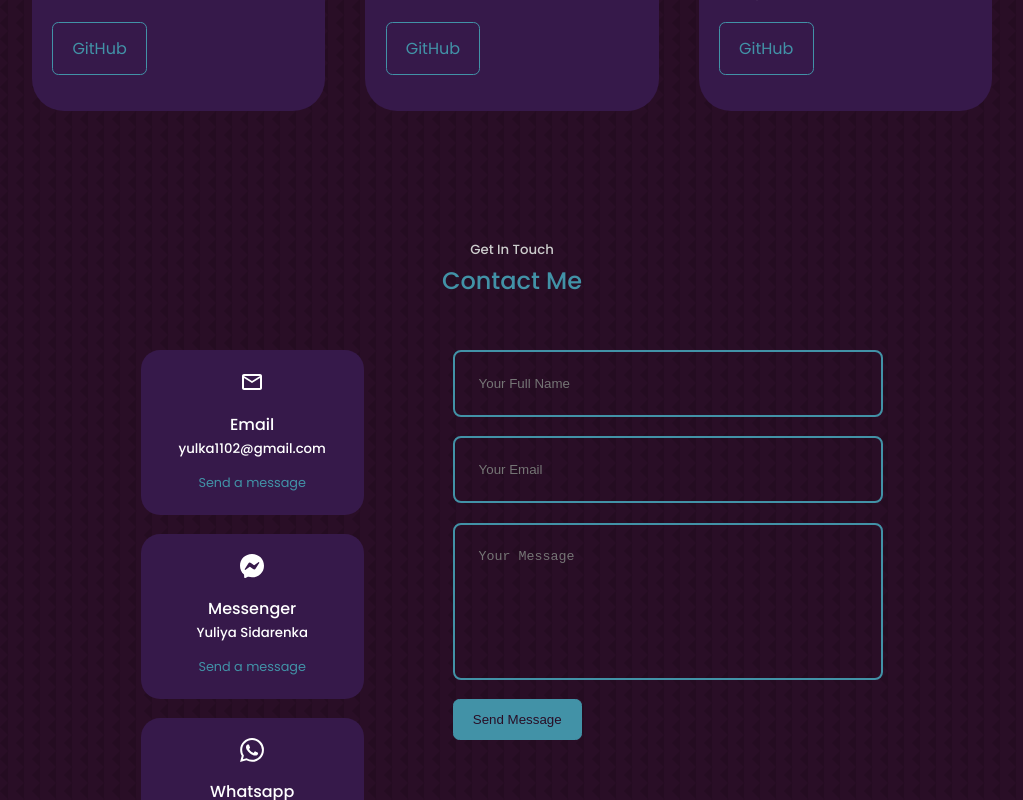
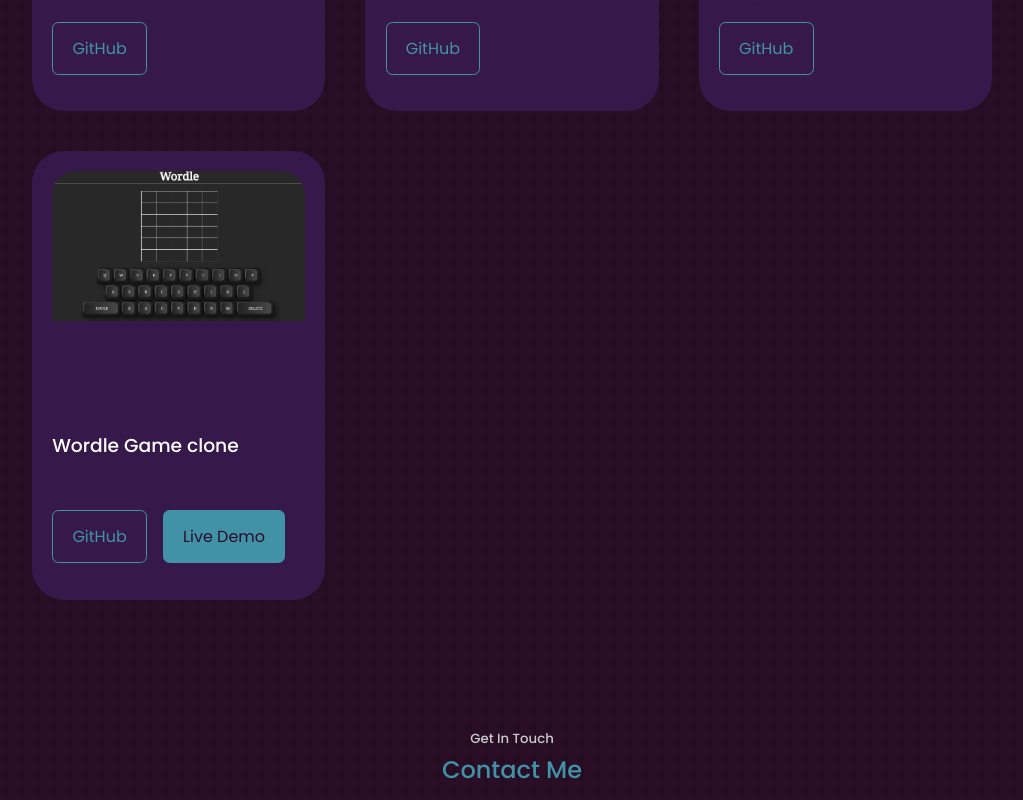
Before and after one commit to YuliyaSi/portfolio-react, a React (Create React App) app: page / in a window 1280 px wide. Shown: the part 3937-4737 px from the top of the page, without its empty margins (128-1151 px from the left). Built offline with nearby package versions, Linux system fonts and the light colour scheme.

Commit message:
changes for Experience.jsx

```diff
--- a/src/data.js
+++ b/src/data.js
@@ -4,6 +4,7 @@
 import IMG4 from "./assets/port-network.jpg";
 import IMG5 from "./assets/port-chat.jpg";
 import IMG6 from "./assets/port-commerce.jpg";
+import IMG7 from "./assets/port-game.png";
 
 export const data = [
     {
@@ -18,7 +19,7 @@
         image: IMG2,
         title: 'React Pokedex with using pokeAPI',
         github: 'https://github.com/YuliyaSi/pokedex',
-        demo: ''
+        demo: 'https://yuliyasi-pokedex.netlify.app/'
     },
     {
         id: 3,
@@ -48,6 +49,13 @@
         github: 'https://github.com/YuliyaSi/e-commerce-1',
         demo: ''
     },
+    {
+        id: 7,
+        image: IMG7,
+        title: 'Wordle Game clone',
+        github: 'https://github.com/YuliyaSi/wordle-game',
+        demo: 'https://yuliyasi-wordle.netlify.app'
+    },
 ];
 
 export const softSkills = ['Active listening', 'Patience', 'Open-mindedness', 'Adaptability', 'Problem-solving', 'Critical thinking', 'Time and project management', 'Creativity', 'Self-motivated', 'Accountability', 'Attention to details', 'Active learning']
```
Also changed, not shown: src/assets/port-game.png (added).
